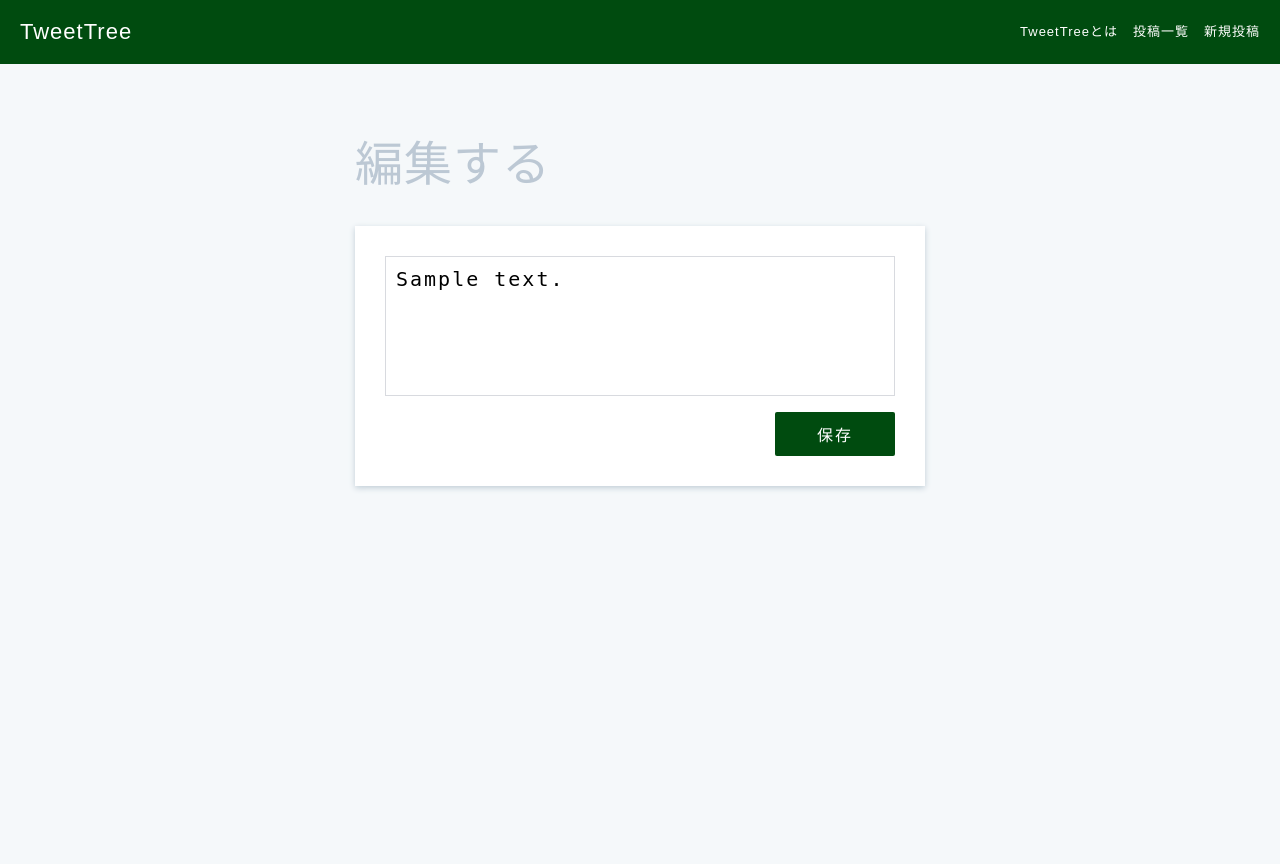
After one commit to tamura-interplan-0215/tweet_app_rails, a Rails app: page /posts/1/edit in a window 1280 px wide. The commit adds this page. Run offline with Rails 7, Linux system fonts and the light colour scheme; tables that the repository leaves empty hold one stand-in row (values such as "Sample post").

Commit message:
complete Progate at Lesson4

```diff
--- a/app/assets/stylesheets/home.css
+++ b/app/assets/stylesheets/home.css
@@ -38,7 +38,7 @@ form input[type="submit"] {
 /* 共通レイアウト ================================ */
 body {
   color: #2d3133;
-  background-color: #3ecdc6;
+  background-color: #004b0f;
   margin: 0;
   min-height: 1vh;
 }
@@ -123,11 +123,11 @@ header {
   height: auto;
   min-height: 100%;
   color: white;
-  background-color: #3ecdc6;
+  background-color: #004b0f;
   background-repeat: no-repeat;
   background-position: center 50%;
   background-size: cover;
-  background-image: url("/top.jpg");
+  background-image: url("/top.webp");
 }
 
 .top-message {
@@ -208,7 +208,7 @@ header {
 }
 
 .form input[type="submit"] {
-  background-color: #3ecdc6;
+  background-color: #004b0f;
   color: white;
   cursor: pointer;
   font-weight: 300;
--- a/app/assets/stylesheets/posts.css
+++ b/app/assets/stylesheets/posts.css
@@ -75,10 +75,16 @@
   float: right;
 }
 
-.post-menus a, .post-menus input {
+.post-menus a, .post-menus input ,.post-menus button{
   color: #8899a6;
   text-decoration: underline;
   font-size: 14px;
+}
+
+.post-menus button{
+  border: none;
+  background-color: transparent;
+  cursor:pointer;
 }
 
 /* posts/new ================================ */
--- a/app/controllers/posts_controller.rb
+++ b/app/controllers/posts_controller.rb
@@ -6,11 +6,36 @@ class PostsController < ApplicationController
     @post = Post.find_by(id: params[:id])
   end
   def new
-
+    @post = Post.new
   end
   def create
     @post = Post.new(content: params[:content])
-    @post.save
+    if @post.save
+      flash[:notice] = "投稿を作成しました"
+      redirect_to("/posts/index")
+    else
+      render("/posts/new")
+    end
+  end
+  def edit
+    @post = Post.find_by(id: params[:id])
+  end
+
+  def update
+    @post = Post.find_by(id: params[:id])
+    @post.content = params[:content]
+    if @post.save
+      flash[:notice] = "投稿を編集しました"
+      redirect_to("/posts/index")
+    else
+      render("posts/edit")
+    end
+  end
+
+  def destroy
+    @post = Post.find_by(id: params[:id])
+    @post.destroy
+    flash[:notice] = "投稿を削除しました"
     redirect_to("/posts/index")
   end
 end
--- a/app/models/post.rb
+++ b/app/models/post.rb
@@ -1,2 +1,3 @@
 class Post < ApplicationRecord
+  validates :content, {presence: true, length:{maximum: 140}}
 end
--- a/app/views/home/about.html.erb
+++ b/app/views/home/about.html.erb
@@ -1,8 +1,8 @@
 <div class="about-main">
-  <h2>TweetAppとは</h2>
+  <h2>TweetTreeとは</h2>
   <p>
     SNSサービスです。
     近況やつぶやきを投稿し、他のユーザーと楽しくコミュニケーションできます。
   </p>
-  <img class="about-img" src="/tweets.png">
+  <img class="about-img" src="/tweets.webp">
 </div>
--- a/app/views/home/top.html.erb
+++ b/app/views/home/top.html.erb
@@ -1,6 +1,6 @@
 <div class="main top-main">
   <div class="top-message">
-    <h2>つぶやきで、世界はつながる</h2>
+    <h2>言の葉で、世界へとつながる</h2>
     <p>今の気持ちをつぶやいてみよう！</p>
   </div>
 </div>
--- a/app/views/layouts/application.html.erb
+++ b/app/views/layouts/application.html.erb
@@ -12,11 +12,11 @@
   <body>
     <header>
       <div class="header-logo">
-        <%= link_to("TweetApp","/") %>
+        <%= link_to("TweetTree","/") %>
       </div>
       <ul class="header-menus">
         <li>
-        <%= link_to("TweetAppとは","/about") %>
+        <%= link_to("TweetTreeとは","/about") %>
         </li>
         <li>
         <%= link_to("投稿一覧","/posts/index") %>
@@ -26,6 +26,11 @@
         </li>
       </ul>
     </header>
+    <% if flash[:notice] %>
+      <div class="flash">
+        <%= flash[:notice] %>
+      </div>
+    <% end %>
     <%= yield %>
   </body>
 </html>
--- /dev/null
+++ b/app/views/posts/edit.html.erb
@@ -0,0 +1,20 @@
+<div class="main posts-new">
+  <div class="container">
+    <h1 class="form-heading">編集する</h1>
+      <%= form_tag("/posts/#{@post.id}/update") do %>
+        <div class="form">
+          <div class="form-body">
+          <!-- @postのエラーが表示されるよう、「〇〇」の部分を書き換えてください -->
+          <% @post.errors.full_messages.each do |message| %>
+            <div class="form-error">
+              <%= message %>
+            </div>
+          <% end %>
+            <textarea name="content"><%= @post.content %></textarea>
+            <input type="submit" value="保存">
+          </div>
+        </div>
+      </div>
+    <% end %>
+  </div>
+</div>
--- a/app/views/posts/show.html.erb
+++ b/app/views/posts/show.html.erb
@@ -7,6 +7,10 @@
       <div class="post-time">
         <%= @post.created_at %>
       </div>
+      <div class="post-menus">
+        <%= link_to("編集", "/posts/#{@post.id}/edit") %>
+        <%= button_to "削除", "/posts/#{@post.id}/destroy", method: :delete %>
+      </div>
     </div>
   </div>
 </div>
--- a/config/application.rb
+++ b/config/application.rb
@@ -10,6 +10,8 @@ module TweetApp
   class Application < Rails::Application
     # Initialize configuration defaults for originally generated Rails version.
     config.load_defaults 7.0
+    config.time_zone = 'Tokyo'
+    config.i18n.default_locale = :ja
 
     # Configuration for the application, engines, and railties goes here.
     #
--- /dev/null
+++ b/config/locales/devise.ja.yml
@@ -0,0 +1,143 @@
+ja:
+  activerecord:
+    attributes:
+      user:
+        confirmation_sent_at: パスワード確認送信時刻
+        confirmation_token: パスワード確認用トークン
+        confirmed_at: パスワード確認時刻
+        created_at: 作成日
+        current_password: 現在のパスワード
+        current_sign_in_at: 現在のログイン時刻
+        current_sign_in_ip: 現在のログインIPアドレス
+        email: Eメール
+        encrypted_password: 暗号化パスワード
+        failed_attempts: 失敗したログイン試行回数
+        last_sign_in_at: 最終ログイン時刻
+        last_sign_in_ip: 最終ログインIPアドレス
+        locked_at: ロック時刻
+        password: パスワード
+        password_confirmation: パスワード（確認用）
+        remember_created_at: ログイン記憶時刻
+        remember_me: ログインを記憶する
+        reset_password_sent_at: パスワードリセット送信時刻
+        reset_password_token: パスワードリセット用トークン
+        sign_in_count: ログイン回数
+        unconfirmed_email: 未確認Eメール
+        unlock_token: ロック解除用トークン
+        updated_at: 更新日
+    models:
+      user: ユーザー
+  devise:
+    confirmations:
+      confirmed: メールアドレスが確認できました。
+      new:
+        resend_confirmation_instructions: アカウント確認メール再送
+      send_instructions: アカウントの有効化について数分以内にメールでご連絡します。
+      send_paranoid_instructions: メールアドレスが登録済みの場合、本人確認用のメールが数分以内に送信されます。
+    failure:
+      already_authenticated: すでにログインしています。
+      inactive: アカウントが有効化されていません。メールに記載された手順にしたがって、アカウントを有効化してください。
+      invalid: "%{authentication_keys}またはパスワードが違います。"
+      last_attempt: もう一回誤るとアカウントがロックされます。
+      locked: アカウントはロックされています。
+      not_found_in_database: "%{authentication_keys}またはパスワードが違います。"
+      timeout: セッションがタイムアウトしました。もう一度ログインしてください。
+      unauthenticated: ログインもしくはアカウント登録してください。
+      unconfirmed: メールアドレスの本人確認が必要です。
+    mailer:
+      confirmation_instructions:
+        action: メールアドレスの確認
+        greeting: "%{recipient}様"
+        instruction: 以下のリンクをクリックし、メールアドレスの確認手続を完了させてください。
+        subject: メールアドレス確認メール
+      email_changed:
+        greeting: こんにちは、%{recipient}様。
+        message: メールアドレスの（%{email}）変更が完了したため、メールを送信しています。
+        message_unconfirmed: メールアドレスが（%{email}）変更されたため、メールを送信しています。
+        subject: メール変更完了
+      password_change:
+        greeting: "%{recipient}様"
+        message: パスワードが再設定されました。
+        subject: パスワードの変更について
+      reset_password_instructions:
+        action: パスワード変更
+        greeting: "%{recipient}様"
+        instruction: パスワード再設定の依頼を受けたため、メールを送信しています。下のリンクからパスワードの再設定ができます。
+        instruction_2: パスワード再設定の依頼をしていない場合、このメールを無視してください。
+        instruction_3: パスワードの再設定は、上のリンクから新しいパスワードを登録するまで完了しません。
+        subject: パスワードの再設定について
+      unlock_instructions:
+        action: アカウントのロック解除
+        greeting: "%{recipient}様"
+        instruction: アカウントのロックを解除するには下のリンクをクリックしてください。
+        message: ログイン失敗が繰り返されたため、アカウントはロックされています。
+        subject: アカウントのロック解除について
+    omniauth_callbacks:
+      failure: "%{kind} アカウントによる認証に失敗しました。理由：（%{reason}）"
+      success: "%{kind} アカウントによる認証に成功しました。"
+    passwords:
+      edit:
+        change_my_password: パスワードを変更する
+        change_your_password: パスワードを変更
+        confirm_new_password: 確認用新しいパスワード
+        new_password: 新しいパスワード
+      new:
+        forgot_your_password: パスワードを忘れましたか？
+        send_me_reset_password_instructions: パスワードの再設定方法を送信する
+      no_token: このページにはアクセスできません。パスワード再設定メールのリンクからアクセスされた場合には、URL をご確認ください。
+      send_instructions: パスワードの再設定について数分以内にメールでご連絡いたします。
+      send_paranoid_instructions: メールアドレスが登録済みの場合、パスワード再設定用のメールが数分以内に送信されます。
+      updated: パスワードが正しく変更されました。
+      updated_not_active: パスワードが正しく変更されました。
+    registrations:
+      destroyed: アカウントを削除しました。またのご利用をお待ちしております。
+      edit:
+        are_you_sure: 本当によろしいですか？
+        cancel_my_account: アカウント削除
+        currently_waiting_confirmation_for_email: "%{email} の確認待ち"
+        leave_blank_if_you_don_t_want_to_change_it: 空欄のままなら変更しません
+        title: "%{resource}編集"
+        unhappy: 気に入りません
+        update: 更新
+        we_need_your_current_password_to_confirm_your_changes: 変更を反映するには現在のパスワードを入力してください
+      new:
+        sign_up: アカウント登録
+      signed_up: アカウント登録が完了しました。
+      signed_up_but_inactive: ログインするためには、アカウントを有効化してください。
+      signed_up_but_locked: アカウントがロックされているためログインできません。
+      signed_up_but_unconfirmed: 本人確認用のメールを送信しました。メール内のリンクからアカウントを有効化させてください。
+      update_needs_confirmation: アカウント情報を変更しました。変更されたメールアドレスの本人確認のため、本人確認用メールより確認処理をおこなってください。
+      updated: アカウント情報を変更しました。
+      updated_but_not_signed_in: あなたのアカウントは正常に更新されましたが、パスワードが変更されたため、再度ログインしてください。
+    sessions:
+      already_signed_out: 既にログアウト済みです。
+      new:
+        sign_in: ログイン
+      signed_in: ログインしました。
+      signed_out: ログアウトしました。
+    shared:
+      links:
+        back: 戻る
+        didn_t_receive_confirmation_instructions: アカウント確認のメールを受け取っていませんか？
+        didn_t_receive_unlock_instructions: アカウントのロック解除方法のメールを受け取っていませんか？
+        forgot_your_password: パスワードを忘れましたか？
+        sign_in: ログイン
+        sign_in_with_provider: "%{provider}でログイン"
+        sign_up: アカウント登録
+      minimum_password_length: "（%{count}字以上）"
+    unlocks:
+      new:
+        resend_unlock_instructions: アカウントのロック解除方法を再送する
+      send_instructions: アカウントのロック解除方法を数分以内にメールでご連絡します。
+      send_paranoid_instructions: アカウントが見つかった場合、アカウントのロック解除方法を数分以内にメールでご連絡します。
+      unlocked: アカウントをロック解除しました。
+  errors:
+    messages:
+      already_confirmed: は既に登録済みです。ログインしてください。
+      confirmation_period_expired: の期限が切れました。%{period} までに確認する必要があります。 新しくリクエストしてください。
+      expired: の有効期限が切れました。新しくリクエストしてください。
+      not_found: は見つかりませんでした。
+      not_locked: はロックされていません。
+      not_saved:
+        one: エラーが発生したため %{resource} は保存されませんでした。
+        other: "%{count} 件のエラーが発生したため %{resource} は保存されませんでした。"
--- /dev/null
+++ b/config/locales/ja.yml
@@ -0,0 +1,194 @@
+ja:
+  date:
+    abbr_day_names:
+    - 日
+    - 月
+    - 火
+    - 水
+    - 木
+    - 金
+    - 土
+    abbr_month_names:
+    -
+    - 1月
+    - 2月
+    - 3月
+    - 4月
+    - 5月
+    - 6月
+    - 7月
+    - 8月
+    - 9月
+    - 10月
+    - 11月
+    - 12月
+    day_names:
+    - 日曜日
+    - 月曜日
+    - 火曜日
+    - 水曜日
+    - 木曜日
+    - 金曜日
+    - 土曜日
+    formats:
+      default: ! '%Y/%m/%d'
+      long: ! '%Y年%m月%d日(%a)'
+      short: ! '%m/%d'
+    month_names:
+    -
+    - 1月
+    - 2月
+    - 3月
+    - 4月
+    - 5月
+    - 6月
+    - 7月
+    - 8月
+    - 9月
+    - 10月
+    - 11月
+    - 12月
+    order:
+    - :year
+    - :month
+    - :day
+  datetime:
+    distance_in_words:
+      about_x_hours:
+        one: 約1時間
+        other: 約%{count}時間
+      about_x_months:
+        one: 約1ヶ月
+        other: 約%{count}ヶ月
+      about_x_years:
+        one: 約1年
+        other: 約%{count}年
+      almost_x_years:
+        one: 1年弱
+        other: ! '%{count}年弱'
+      half_a_minute: 30秒前後
+      less_than_x_minutes:
+        one: 1分以内
+        other: ! '%{count}分未満'
+      less_than_x_seconds:
+        one: 1秒以内
+        other: ! '%{count}秒未満'
+      over_x_years:
+        one: 1年以上
+        other: ! '%{count}年以上'
+      x_days:
+        one: 1日
+        other: ! '%{count}日'
+      x_minutes:
+        one: 1分
+        other: ! '%{count}分'
+      x_months:
+        one: 1ヶ月
+        other: ! '%{count}ヶ月'
+      x_seconds:
+        one: 1秒
+        other: ! '%{count}秒'
+    prompts:
+      day: 日
+      hour: 時
+      minute: 分
+      month: 月
+      second: 秒
+      year: 年
+  errors:
+    format: ! '%{attribute}%{message}'
+    messages:
+      accepted: を受諾してください。
+      blank: を入力してください
+      present: は入力しないでください。
+      confirmation: と%{attribute}の入力が一致しません。
+      empty: を入力してください。
+      equal_to: は%{count}にしてください。
+      even: は偶数にしてください。
+      exclusion: は予約されています。
+      greater_than: は%{count}より大きい値にしてください。
+      greater_than_or_equal_to: は%{count}以上の値にしてください。
+      inclusion: は選択肢にありません
+      invalid: は不正な値です
+      less_than: は%{count}より小さい値にしてください。
+      less_than_or_equal_to: は%{count}以下の値にしてください。
+      not_a_number: は数値で入力してください。
+      not_an_integer: は整数で入力してください。
+      odd: は奇数にしてください。
+      record_invalid: バリデーションに失敗しました。 %{errors}
+      restrict_dependent_destroy: ! '%{record}が存在しているので削除できません。'
+      taken: はすでに存在します。
+      too_long: は%{count}文字以内で入力してください。
+      too_short: は%{count}文字以上で入力してください。
+      wrong_length: は%{count}文字で入力してください。
+      other_than: "は%{count}以外の値にしてください。"
+    template:
+      body: 次の項目を確認してください。
+      header:
+        one: ! '%{model}にエラーが発生しました。'
+        other: ! '%{model}に%{count}個のエラーが発生しました。'
+  helpers:
+    select:
+      prompt: 選択してください。
+    submit:
+      create: 登録する
+      submit: 保存する
+      update: 更新する
+  number:
+    currency:
+      format:
+        delimiter: ! ','
+        format: ! '%n%u'
+        precision: 0
+        separator: .
+        significant: false
+        strip_insignificant_zeros: false
+        unit: 円
+    format:
+      delimiter: ! ','
+      precision: 3
+      separator: .
+      significant: false
+      strip_insignificant_zeros: false
+    human:
+      decimal_units:
+        format: ! '%n %u'
+        units:
+          billion: 十億
+          million: 百万
+          quadrillion: 千兆
+          thousand: 千
+          trillion: 兆
+          unit: ''
+      format:
+        delimiter: ''
+        precision: 3
+        significant: true
+        strip_insignificant_zeros: true
+      storage_units:
+        format: ! '%n%u'
+        units:
+          byte: バイト
+          gb: ギガバイト
+          kb: キロバイト
+          mb: メガバイト
+          tb: テラバイト
+    percentage:
+      format:
+        delimiter: ''
+        format: "%n%"
+    precision:
+      format:
+        delimiter: ''
+  support:
+    array:
+      last_word_connector: と
+      two_words_connector: と
+      words_connector: と
+  time:
+    am: 午前
+    formats:
+      default: ! '%Y/%m/%d %H:%M:%S'
+      long: ! '%Y年%m月%d日(%a) %H時%M分%S秒 %z'
+      short: ! '%y/%m/%d %H:%M'
+    pm: 午後
--- a/config/routes.rb
+++ b/config/routes.rb
@@ -3,6 +3,10 @@ Rails.application.routes.draw do
   get 'posts/new' => 'posts#new'
   get 'posts/:id' => 'posts#show'
   post 'posts/create' => 'posts#create'
+  get 'posts/:id/edit' => 'posts#edit'
+  post 'posts/:id/update' => 'posts#update'
+  delete "posts/:id/destroy" => "posts#destroy"
+
   get '/' => 'home#top'
   get 'about' => 'home#about'
 end
```
Also changed, not shown: app/views/posts/new.html.erb (+6 -1 lines), Gemfile, Gemfile.lock, public/top.jpg (deleted), public/top.webp (added), public/tweets.png (deleted), public/tweets.webp (added).
